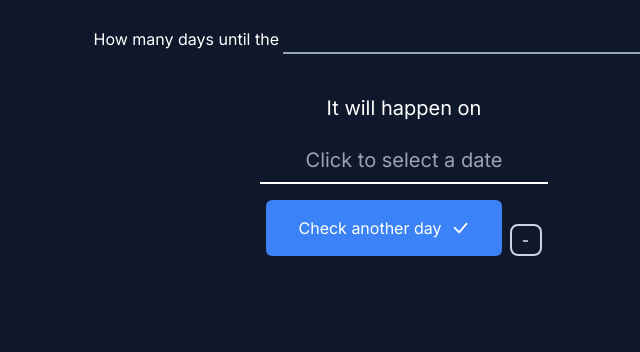
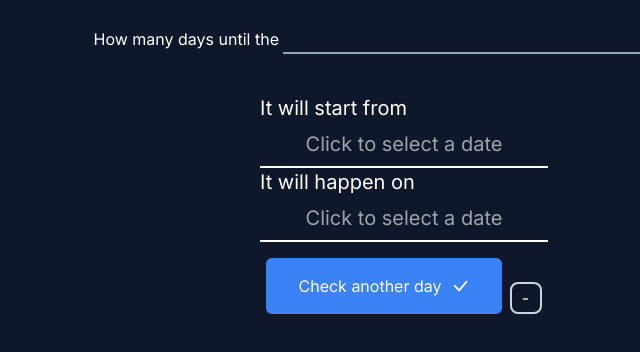
Before and after one commit to matej-kotrba/day-countdown, a Next.js app: page / in a window 1280 px wide. Shown: the top 352 px of the page, without its empty margins (236-876 px from the left). Built offline with nearby package versions, Linux system fonts and the light colour scheme.

Commit message:
Added start date picker

```diff
--- a/src/components/Content.tsx
+++ b/src/components/Content.tsx
@@ -29,15 +29,14 @@ export default function Content() {
   const [getFromLocalStorage, setToLocalStorage] = useLocalStorage();
 
   const [endDate, setEndDate] = useState<Date | null>(null);
+  const [startDate, setStartDate] = useState<Date | null>(null);
   const [daysCompletedCount, setDaysCompletedCount] = useState<number>(0);
 
   const daysArray = useMemo(() => {
-    if (!endDate) return;
-
-    const today = new Date();
+    if (!endDate || !startDate) return;
 
     let differenceInDays =
-      (endDate?.getTime()! - today.getTime()) / 1000 / 60 / 60 / 24;
+      (endDate?.getTime()! - startDate?.getTime()) / 1000 / 60 / 60 / 24;
 
     let resultContent = [];
 
@@ -57,13 +56,15 @@ export default function Content() {
     }
 
     return resultContent;
-  }, [endDate, daysCompletedCount]);
+  }, [endDate, startDate, daysCompletedCount]);
 
   useEffect(() => {
     const storedData = getFromLocalStorage("endDateTime");
-    if (storedData) setEndDate(new Date(getFromLocalStorage("endDateTime")));
+    if (storedData) setEndDate(new Date(storedData));
     const daysCount = getFromLocalStorage("daysCompletedCount");
     if (daysCount) setDaysCompletedCount(daysCount);
+    const startDate = getFromLocalStorage("startDateTime");
+    if (startDate) setStartDate(new Date(startDate));
 
     setDoesLoadData(false);
     // eslint-disable-next-line react-hooks/exhaustive-deps
@@ -76,11 +77,31 @@ export default function Content() {
       ) : (
         <>
           <div className="flex flex-col items-center w-full gap-4">
+            <div>
+              <div>
+                <p className="text-xl">It will start from</p>
+                <div className="flex flex-col items-center gap-8 mx-auto">
+                  <DatePicker
+                    dateFormat={"dd/MM/yyyy"}
+                    maxDate={endDate ? endDate : undefined}
+                    selected={startDate}
+                    onChange={(date) => {
+                      setEndDate(date);
+                      setToLocalStorage("endDateTime", date?.getTime());
+                    }}
+                    className="py-2 text-xl text-center text-white bg-transparent border-b-2 border-white border-solid outline-none"
+                    placeholderText="Click to select a date"
+                  />
+                </div>
+              </div>
+              <div>
                 <p className="text-xl">It will happen on</p>
                 <div className="flex flex-col items-center gap-8 mx-auto">
                   <DatePicker
                     dateFormat={"dd/MM/yyyy"}
-                minDate={new Date(new Date().getTime() + 24 * 60 * 60 * 1000)}
+                    minDate={
+                      new Date(new Date().getTime() + 24 * 60 * 60 * 1000)
+                    }
                     selected={endDate}
                     onChange={(date) => {
                       setEndDate(date);
@@ -89,6 +110,8 @@ export default function Content() {
                     className="py-2 text-xl text-center text-white bg-transparent border-b-2 border-white border-solid outline-none"
                     placeholderText="Click to select a date"
                   />
+                </div>
+              </div>
             </div>
             <div className="flex items-end gap-2">
               <button
```
Lines whose indentation alone changed are shown as unchanged.
